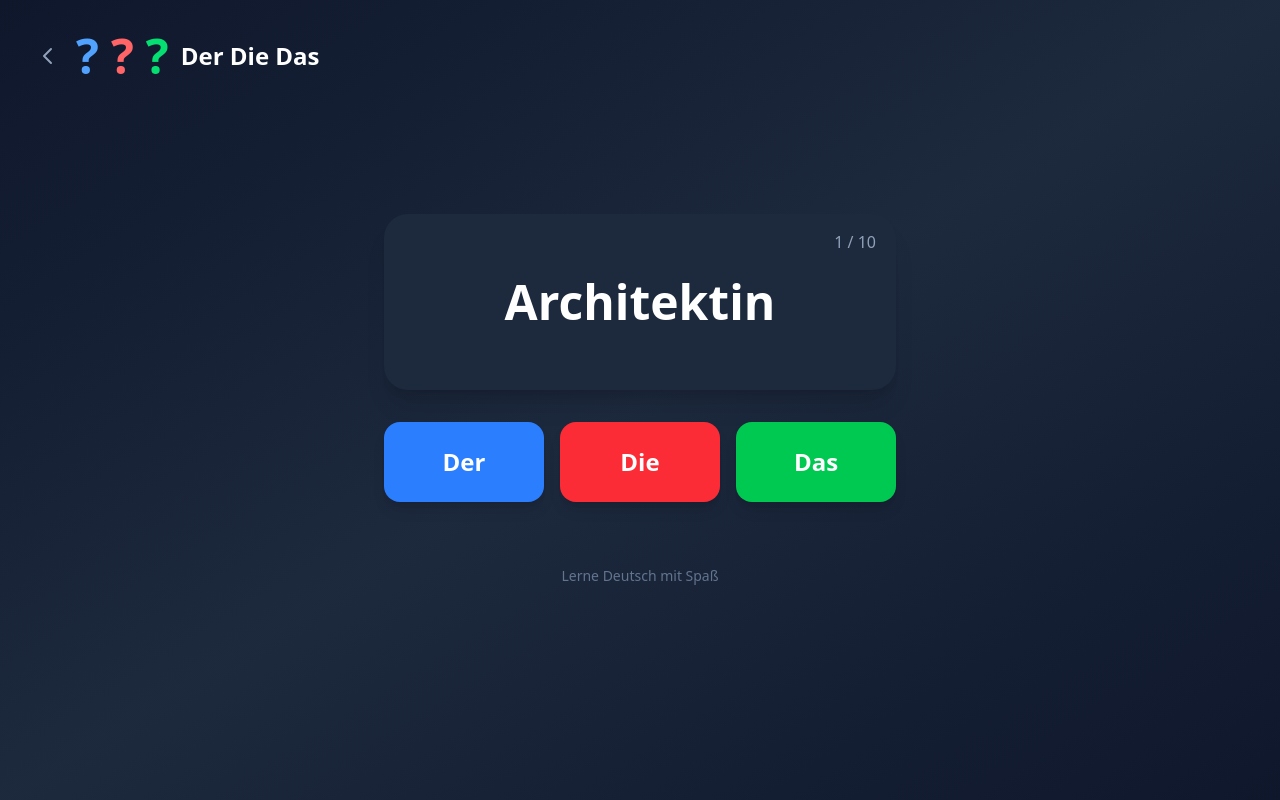
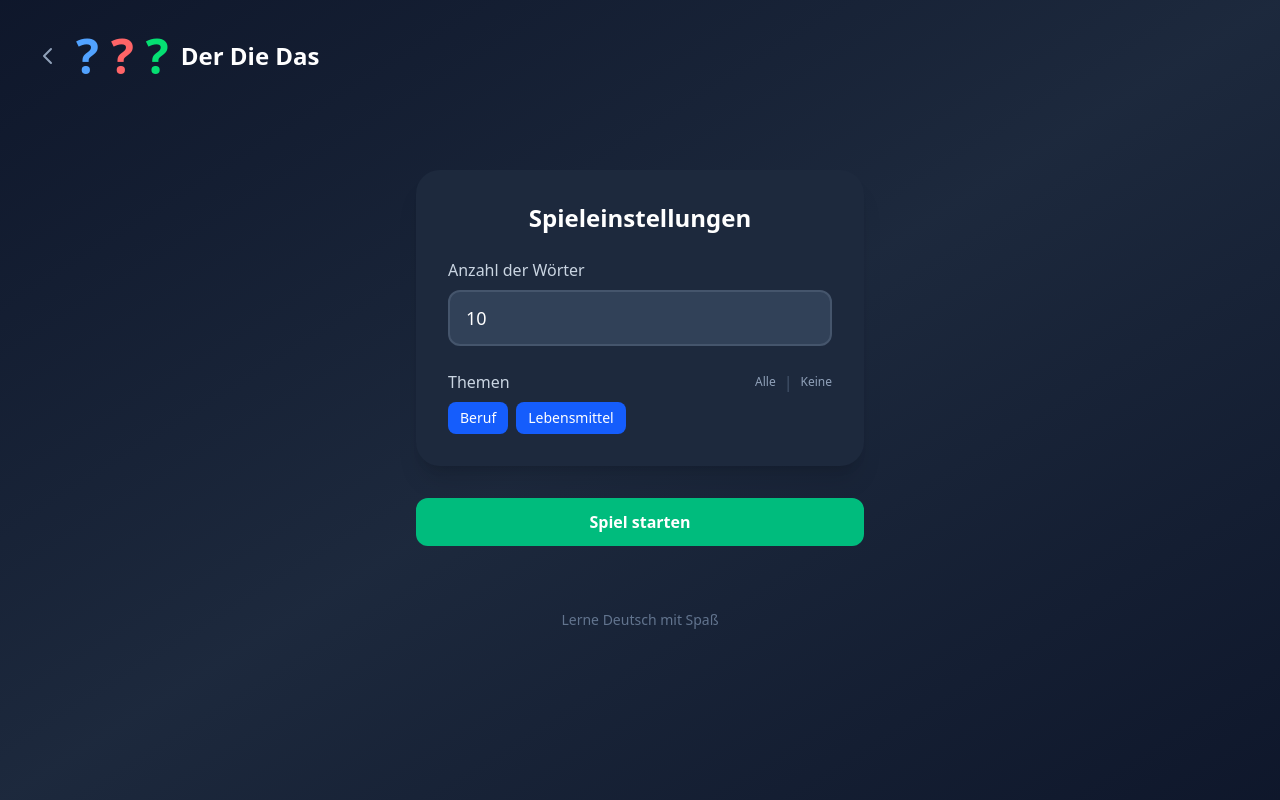
Before and after one commit to rubendm92/wort-deck, a React (Vite) app in the folder frontend/: page /der-die-das in a window 1280 px wide. Built offline with nearby package versions, Linux system fonts and the light colour scheme.

Commit message:
Extract game config

```diff
--- /dev/null
+++ b/frontend/src/components/GameSetup.tsx
@@ -0,0 +1,99 @@
+interface GameSetupProps {
+  wordCount: number;
+  onWordCountChange: (count: number) => void;
+  selectedTags: string[];
+  availableTags: string[];
+  onTagToggle: (tag: string) => void;
+  onSelectAllTags: () => void;
+  onDeselectAllTags: () => void;
+  onStartGame: () => void;
+}
+
+export function GameSetup({
+  wordCount,
+  onWordCountChange,
+  selectedTags,
+  availableTags,
+  onTagToggle,
+  onSelectAllTags,
+  onDeselectAllTags,
+  onStartGame,
+}: GameSetupProps) {
+  const canStart = availableTags.length === 0 || selectedTags.length > 0;
+
+  return (
+    <div className="w-full max-w-sm sm:max-w-md flex flex-col items-center gap-6 sm:gap-8">
+      <div className="w-full bg-slate-800 rounded-2xl sm:rounded-3xl p-6 sm:p-8 shadow-xl">
+        <h2 className="text-xl sm:text-2xl font-bold text-white mb-6 text-center">
+          Spieleinstellungen
+        </h2>
+
+        <div className="mb-6">
+          <label
+            htmlFor="word-count"
+            className="block text-slate-300 text-sm sm:text-base mb-2"
+          >
+            Anzahl der Wörter
+          </label>
+          <input
+            id="word-count"
+            type="number"
+            min={1}
+            max={50}
+            value={wordCount}
+            onChange={(e) =>
+              onWordCountChange(Math.max(1, parseInt(e.target.value) || 1))
+            }
+            className="w-full bg-slate-700 text-white text-lg py-3 px-4 rounded-xl border-2 border-slate-600 focus:border-blue-500 focus:outline-none transition-colors"
+          />
+        </div>
+
+        {availableTags.length > 0 && (
+          <div>
+            <div className="flex items-center justify-between mb-2">
+              <span className="text-slate-300 text-sm sm:text-base">Themen</span>
+              <div className="flex gap-2">
+                <button
+                  onClick={onSelectAllTags}
+                  className="text-xs text-slate-400 hover:text-white transition-colors"
+                >
+                  Alle
+                </button>
+                <span className="text-slate-600">|</span>
+                <button
+                  onClick={onDeselectAllTags}
+                  className="text-xs text-slate-400 hover:text-white transition-colors"
+                >
+                  Keine
+                </button>
+              </div>
+            </div>
+            <div className="flex flex-wrap gap-2">
+              {availableTags.map((tag) => (
+                <button
+                  key={tag}
+                  onClick={() => onTagToggle(tag)}
+                  className={`px-3 py-1.5 rounded-lg text-sm font-medium transition-colors ${
+                    selectedTags.includes(tag)
+                      ? 'bg-blue-600 text-white'
+                      : 'bg-slate-700 text-slate-400 hover:bg-slate-600'
+                  }`}
+                >
+                  {tag}
+                </button>
+              ))}
+            </div>
+          </div>
+        )}
+      </div>
+
+      <button
+        onClick={onStartGame}
+        disabled={!canStart}
+        className="cursor-pointer w-full bg-emerald-500 hover:bg-emerald-400 disabled:bg-slate-600 disabled:cursor-not-allowed text-white font-bold py-3 px-6 rounded-xl transition-colors"
+      >
+        Spiel starten
+      </button>
+    </div>
+  );
+}
--- a/frontend/src/games/DerDieDas/domain/words.ts
+++ b/frontend/src/games/DerDieDas/domain/words.ts
@@ -13,25 +13,30 @@ const words: Word[] = [
   { word: 'Landkarte', article: 'die', plural: 'Landkarten', tags: [] },
   { word: 'Tür', article: 'die', plural: 'Türen', tags: [] },
   { word: 'Tor', article: 'das', plural: 'Tore', tags: [] },
-  { word: 'Torte', article: 'die', plural: 'Torten', tags: [] },
+  { word: 'Torte', article: 'die', plural: 'Torten', tags: ['Lebensmittel'] },
   { word: 'Stadion', article: 'das', plural: 'Stadien', tags: [] },
   { word: 'Nummer', article: 'die', plural: 'Nummern', tags: [] },
   { word: 'Zahl', article: 'die', plural: 'Zahlen', tags: [] },
   { word: 'Handynummer', article: 'die', plural: 'Handynummern', tags: [] },
   { word: 'Bürgermeister', article: 'der', plural: 'Bürgermeister', tags: [] },
-  { word: 'Bierfass', article: 'das', plural: 'Bierfässer', tags: [] },
+  {
+    word: 'Bierfass',
+    article: 'das',
+    plural: 'Bierfässer',
+    tags: ['Lebensmittel'],
+  },
   { word: 'Buchstabe', article: 'der', plural: 'Buchstaben', tags: [] },
   { word: 'Hausaufgabe', article: 'die', plural: 'Hausaufgaben', tags: [] },
   { word: 'Name', article: 'der', plural: 'Namen', tags: [] },
   { word: 'Vorname', article: 'der', plural: 'Vornamen', tags: [] },
   { word: 'Familienname', article: 'der', plural: 'Familienname', tags: [] },
   { word: 'Nachname', article: 'der', plural: 'Nachnamen', tags: [] },
-  { word: 'Apfel', article: 'der', plural: 'Äpfel', tags: [] },
-  { word: 'Banane', article: 'die', plural: 'Bananen', tags: [] },
-  { word: 'Brot', article: 'das', plural: 'Brote', tags: [] },
-  { word: 'Kaffee', article: 'der', plural: 'Kaffees', tags: [] },
-  { word: 'Milch', article: 'die', plural: 'Milch', tags: [] },
-  { word: 'Wasser', article: 'das', plural: 'Wasser', tags: [] },
+  { word: 'Apfel', article: 'der', plural: 'Äpfel', tags: ['Lebensmittel'] },
+  { word: 'Banane', article: 'die', plural: 'Bananen', tags: ['Lebensmittel'] },
+  { word: 'Brot', article: 'das', plural: 'Brote', tags: ['Lebensmittel'] },
+  { word: 'Kaffee', article: 'der', plural: 'Kaffees', tags: ['Lebensmittel'] },
+  { word: 'Milch', article: 'die', plural: 'Milch', tags: ['Lebensmittel'] },
+  { word: 'Wasser', article: 'das', plural: 'Wasser', tags: ['Lebensmittel'] },
   { word: 'Tisch', article: 'der', plural: 'Tische', tags: [] },
   { word: 'Lampe', article: 'die', plural: 'Lampen', tags: [] },
   { word: 'Buch', article: 'das', plural: 'Bücher', tags: [] },
@@ -54,67 +59,67 @@ const words: Word[] = [
   { word: 'Adresse', article: 'die', plural: 'Adressen', tags: [] },
   { word: 'Nachbar', article: 'der', plural: 'Nachbarn', tags: [] },
   { word: 'Nachbarin', article: 'die', plural: 'Nachbarinnen', tags: [] },
-  { word: 'Beruf', article: 'der', plural: 'Berufe', tags: ['beruf'] },
+  { word: 'Beruf', article: 'der', plural: 'Berufe', tags: ['Beruf'] },
   {
     word: 'Krankenpfleger',
     article: 'der',
     plural: 'Krankenpfleger',
-    tags: ['beruf'],
+    tags: ['Beruf'],
   },
   {
     word: 'Krankenschwester',
     article: 'die',
     plural: 'Krankenschwestern',
-    tags: ['beruf'],
+    tags: ['Beruf'],
   },
   {
     word: 'Pflegekraft',
     article: 'die',
     plural: 'Pflegekräfte',
-    tags: ['beruf'],
+    tags: ['Beruf'],
   },
-  { word: 'Verkäufer', article: 'der', plural: 'Verkäufer', tags: ['beruf'] },
+  { word: 'Verkäufer', article: 'der', plural: 'Verkäufer', tags: ['Beruf'] },
   {
     word: 'Verkäuferin',
     article: 'die',
     plural: 'Verkäuferinnen',
-    tags: ['beruf'],
+    tags: ['Beruf'],
   },
 
   {
     word: 'Informatiker',
     article: 'der',
     plural: 'Informatiker',
-    tags: ['beruf'],
+    tags: ['Beruf'],
   },
   {
     word: 'Informatikerin',
     article: 'die',
     plural: 'Informatikerinnen',
-    tags: ['beruf'],
+    tags: ['Beruf'],
   },
-  { word: 'Lehrer', article: 'der', plural: 'Lehrer', tags: ['beruf'] },
-  { word: 'Lehrerin', article: 'die', plural: 'Lehrerinnen', tags: ['beruf'] },
-  { word: 'Friseur', article: 'der', plural: 'Friseure', tags: ['beruf'] },
+  { word: 'Lehrer', article: 'der', plural: 'Lehrer', tags: ['Beruf'] },
+  { word: 'Lehrerin', article: 'die', plural: 'Lehrerinnen', tags: ['Beruf'] },
+  { word: 'Friseur', article: 'der', plural: 'Friseure', tags: ['Beruf'] },
   {
     word: 'Friseurin',
     article: 'die',
     plural: 'Friseurinnen',
-    tags: ['beruf'],
+    tags: ['Beruf'],
   },
-  { word: 'Architekt', article: 'der', plural: 'Architekten', tags: ['beruf'] },
+  { word: 'Architekt', article: 'der', plural: 'Architekten', tags: ['Beruf'] },
   {
     word: 'Architektin',
     article: 'die',
     plural: 'Architektinnen',
-    tags: ['beruf'],
+    tags: ['Beruf'],
   },
-  { word: 'Ingenieur', article: 'der', plural: 'Ingenieure', tags: ['beruf'] },
+  { word: 'Ingenieur', article: 'der', plural: 'Ingenieure', tags: ['Beruf'] },
   {
     word: 'Ingenieurin',
     article: 'die',
     plural: 'Ingenieurinnen',
-    tags: ['beruf'],
+    tags: ['Beruf'],
   },
   { word: 'Hobby', article: 'das', plural: 'Hobbys', tags: [] },
   { word: 'Woche', article: 'die', plural: 'Wochen', tags: [] },
@@ -155,6 +160,31 @@ function shuffle<T>(array: T[]): T[] {
   return shuffled;
 }
 
-export async function getWords(count: number): Promise<Word[]> {
-  return shuffle(words).slice(0, count);
+export function getTags(): string[] {
+  const tagSet = new Set<string>();
+  for (const word of words) {
+    for (const tag of word.tags) {
+      tagSet.add(tag);
+    }
+  }
+  return Array.from(tagSet).sort();
 }
+
+export interface GetWordsOptions {
+  count: number;
+  tags?: string[];
+}
+
+export async function getWords(options: GetWordsOptions): Promise<Word[]> {
+  const { count, tags } = options;
+  let filtered = words;
+
+  if (tags && tags.length > 0) {
+    filtered = words.filter(
+      (word) =>
+        word.tags.length === 0 || word.tags.some((tag) => tags.includes(tag))
+    );
+  }
+
+  return shuffle(filtered).slice(0, count);
+}
--- a/frontend/src/pages/DerDieDas.tsx
+++ b/frontend/src/pages/DerDieDas.tsx
@@ -1,11 +1,15 @@
-import { useCallback, useEffect, useState } from 'react';
+import { useCallback, useMemo, useState } from 'react';
 import { useNavigate } from 'react-router';
 import { DerDieDasIcon } from '../games/DerDieDas/components/DerDieDasIcon.tsx';
 import { AnswerButton } from '../games/DerDieDas/components/AnswerButton.tsx';
 import { WordPanel } from '../games/DerDieDas/components/WordPanel.tsx';
 import { GameResult } from '../games/DerDieDas/components/GameResult.tsx';
-import { PageLayout } from '../components/PageLayout';
-import { getWords, type Article } from '../games/DerDieDas/domain/words.ts';
+import { GameSetup } from '../components/GameSetup.tsx';
+import {
+  getWords,
+  getTags,
+  type Article,
+} from '../games/DerDieDas/domain/words.ts';
 import {
   type GameState,
   createInitialState,
@@ -21,21 +25,24 @@ import {
   isAnswerIncorrect,
 } from '../games/DerDieDas/domain/state.ts';
 import { GameLayout } from '../components/GameLayout.tsx';
-import { Loader } from '../components/Loader.tsx';
 
-const WORDS_TO_PLAY = 10;
+const DEFAULT_WORD_COUNT = 10;
+
+const GAME_NAME = 'Der Die Das';
 
 export function DerDieDas() {
   const [gameState, setGameState] = useState<GameState | null>(null);
+  const [wordCount, setWordCount] = useState(DEFAULT_WORD_COUNT);
+  const [selectedTags, setSelectedTags] = useState<string[]>(() => getTags());
   const navigate = useNavigate();
 
+  const availableTags = useMemo(() => getTags(), []);
+
   const startGame = useCallback(() => {
-    getWords(WORDS_TO_PLAY).then((words) =>
+    getWords({ count: wordCount, tags: selectedTags }).then((words) =>
       setGameState(createInitialState(words))
     );
-  }, []);
-
-  useEffect(startGame, [startGame]);
+  }, [wordCount, selectedTags]);
 
   const handleAnswer = (article: Article) =>
     setGameState(submitAnswer(article));
@@ -48,8 +55,21 @@ export function DerDieDas() {
 
   if (!gameState) {
     return (
-      <GameLayout icon={<DerDieDasIcon />} name="Der Die Das">
-        <Loader />
+      <GameLayout icon={<DerDieDasIcon />} name={GAME_NAME}>
+        <GameSetup
+          wordCount={wordCount}
+          onWordCountChange={setWordCount}
+          selectedTags={selectedTags}
+          availableTags={availableTags}
+          onTagToggle={(tag) =>
+            setSelectedTags((prev) =>
+              prev.includes(tag) ? prev.filter((t) => t !== tag) : [...prev, tag]
+            )
+          }
+          onSelectAllTags={() => setSelectedTags(availableTags)}
+          onDeselectAllTags={() => setSelectedTags([])}
+          onStartGame={startGame}
+        />
       </GameLayout>
     );
   }
@@ -57,11 +77,11 @@ export function DerDieDas() {
   if (gameState.isFinished) {
     const score = getScore(gameState);
     return (
-      <GameLayout icon={<DerDieDasIcon />} name="Der Die Das">
+      <GameLayout icon={<DerDieDasIcon />} name={GAME_NAME}>
         <GameResult
           correct={score.correct}
           total={score.total}
-          onPlayAgain={startGame}
+          onPlayAgain={() => setGameState(null)}
           onGoHome={() => navigate('/')}
         />
       </GameLayout>
@@ -69,18 +89,14 @@ export function DerDieDas() {
   }
 
   if (!currentWord) {
-    return (
-      <PageLayout>
-        <Loader />
-      </PageLayout>
-    );
+    return null;
   }
 
   const answered = hasAnswered(gameState);
   const lastWord = isLastWord(gameState);
 
   return (
-    <GameLayout icon={<DerDieDasIcon />} name="Der Die Das">
+    <GameLayout icon={<DerDieDasIcon />} name={GAME_NAME}>
       <div className="w-full max-w-sm sm:max-w-md md:max-w-lg flex flex-col items-center gap-6 sm:gap-8">
         <WordPanel
           word={currentWord.word}
--- a/frontend/src/pages/DieViele.tsx
+++ b/frontend/src/pages/DieViele.tsx
@@ -1,9 +1,9 @@
-import { useCallback, useEffect, useState } from 'react';
+import { useCallback, useMemo, useState } from 'react';
 import { useNavigate } from 'react-router';
 import { DieVieleIcon } from '../games/DieViele/components/DieVieleIcon.tsx';
 import { GameLayout } from '../components/GameLayout.tsx';
-import { getWords } from '../games/DerDieDas/domain/words.ts';
-import { Loader } from '../components/Loader.tsx';
+import { GameSetup } from '../components/GameSetup.tsx';
+import { getWords, getTags } from '../games/DerDieDas/domain/words.ts';
 import { GameResult } from '../games/DerDieDas/components/GameResult.tsx';
 import {
   type GameState,
@@ -19,28 +19,43 @@ import {
   getScore,
 } from '../games/DieViele/domain/state.ts';
 
-const WORDS_TO_PLAY = 10;
+const DEFAULT_WORD_COUNT = 10;
 
 const GAME_NAME = 'Die Viele';
 
 export function DieViele() {
   const [gameState, setGameState] = useState<GameState | null>(null);
+  const [wordCount, setWordCount] = useState(DEFAULT_WORD_COUNT);
+  const [selectedTags, setSelectedTags] = useState<string[]>(() => getTags());
   const navigate = useNavigate();
 
+  const availableTags = useMemo(() => getTags(), []);
+
   const startGame = useCallback(() => {
-    getWords(WORDS_TO_PLAY).then((words) =>
+    getWords({ count: wordCount, tags: selectedTags }).then((words) =>
       setGameState(createInitialState(words))
     );
-  }, []);
-
-  useEffect(startGame, [startGame]);
+  }, [wordCount, selectedTags]);
 
   const currentWord = getCurrentWord(gameState);
 
   if (!gameState) {
     return (
       <GameLayout icon={<DieVieleIcon />} name={GAME_NAME}>
-        <Loader />
+        <GameSetup
+          wordCount={wordCount}
+          onWordCountChange={setWordCount}
+          selectedTags={selectedTags}
+          availableTags={availableTags}
+          onTagToggle={(tag) =>
+            setSelectedTags((prev) =>
+              prev.includes(tag) ? prev.filter((t) => t !== tag) : [...prev, tag]
+            )
+          }
+          onSelectAllTags={() => setSelectedTags(availableTags)}
+          onDeselectAllTags={() => setSelectedTags([])}
+          onStartGame={startGame}
+        />
       </GameLayout>
     );
   }
@@ -52,7 +67,7 @@ export function DieViele() {
         <GameResult
           correct={score.correct}
           total={score.total}
-          onPlayAgain={startGame}
+          onPlayAgain={() => setGameState(null)}
           onGoHome={() => navigate('/')}
         />
       </GameLayout>
@@ -60,11 +75,7 @@ export function DieViele() {
   }
 
   if (!currentWord) {
-    return (
-      <GameLayout icon={<DieVieleIcon />} name={GAME_NAME}>
-        <Loader />
-      </GameLayout>
-    );
+    return null;
   }
 
   const handleAnswerChange = (value: string) =>
```
Also changed, not shown: 1 other file (tests, documents, lock files or other folders).
